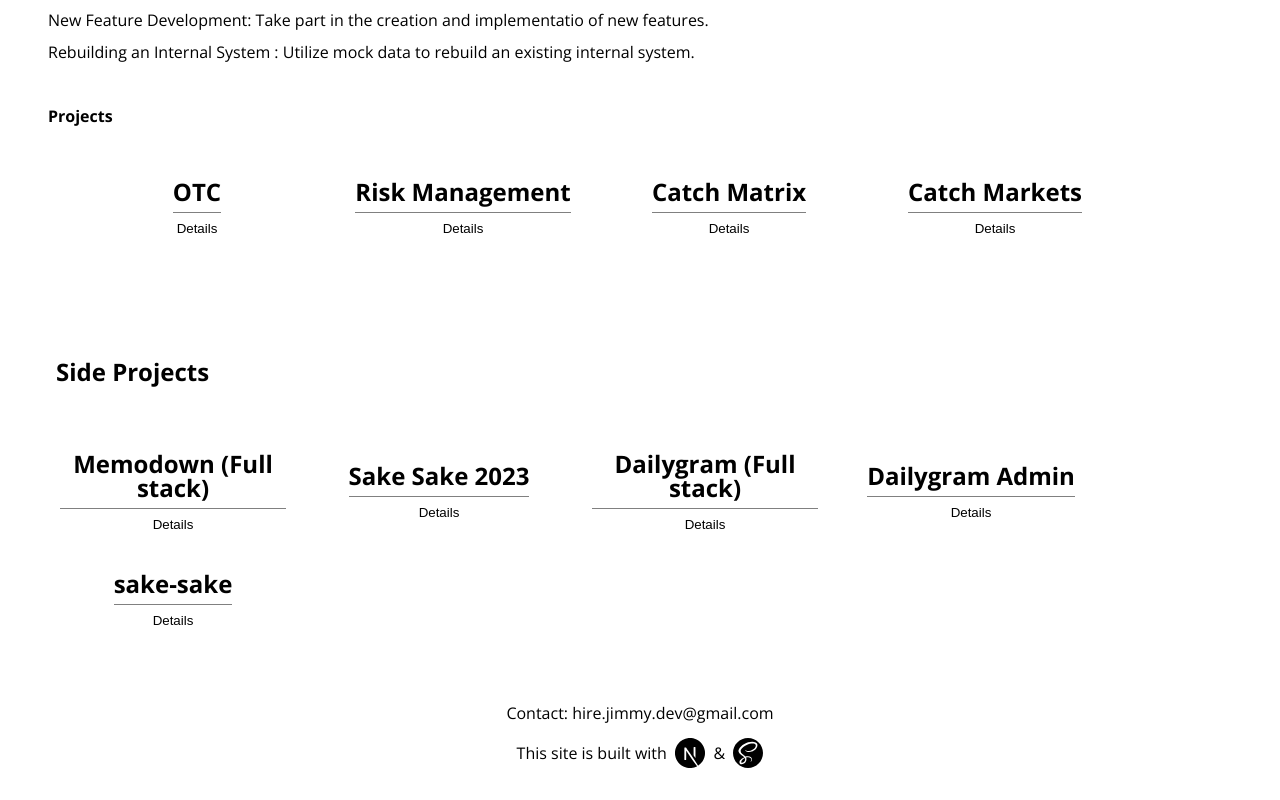
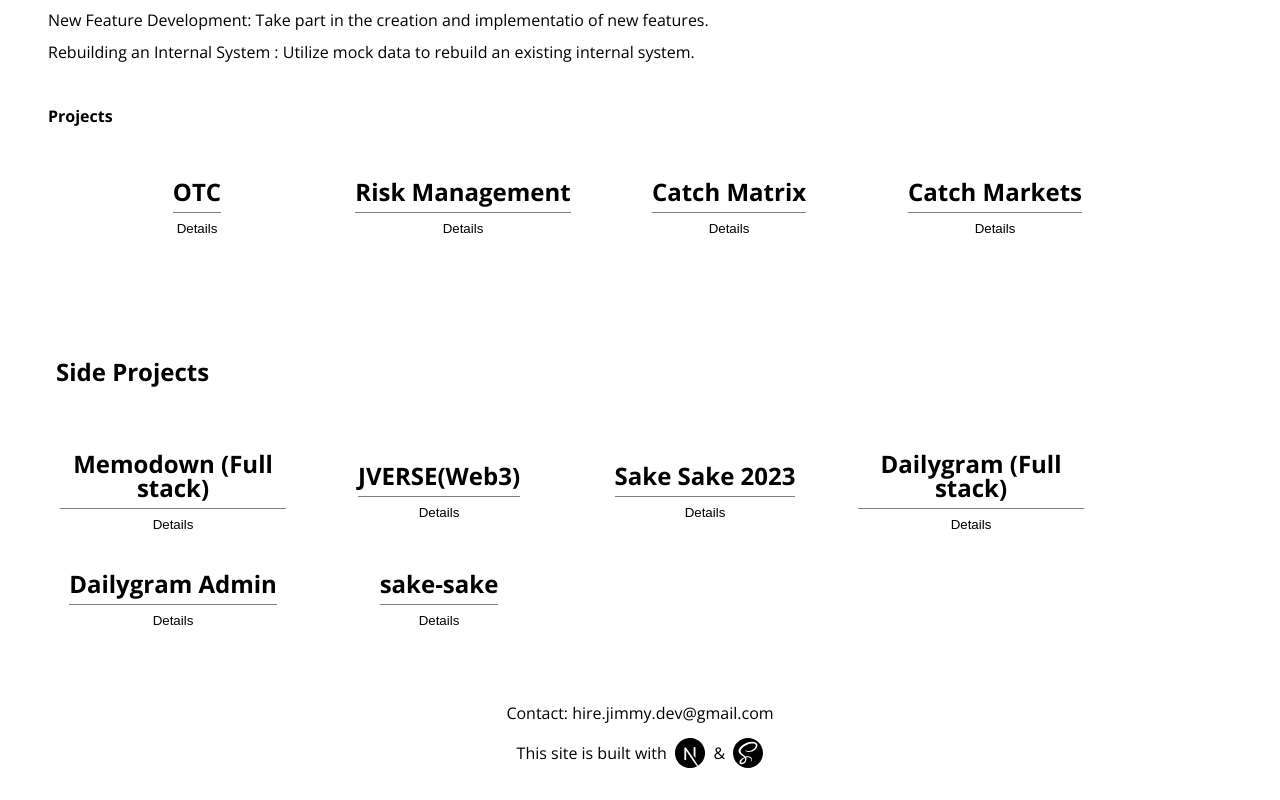
Before and after one commit to jimmyisdev/jimmy_resume2023, a Next.js app: page /work in a window 1280 px wide. Shown: the part 486-1286 px from the top of the page. Built offline with nearby package versions, Linux system fonts and the light colour scheme.

Commit message:
add new project

```diff
--- a/src/components/Work/workData.ts
+++ b/src/components/Work/workData.ts
@@ -114,6 +114,29 @@ export const projectData = [
 
   },
   {
+    name: "JVERSE(Web3)",
+    url: "https://jverse-2023.vercel.app/",
+    description: [
+      ""
+
+    ],
+    repos: {
+      frontend: "https://github.com/jimmyisdev/jc_web3_2023",
+    },
+    tools: [
+      "Next13",
+      "TypeScript",
+      "Tailwind",
+      "EthersJS",
+      'Binance API',
+      'MetaMask',
+      "Context API",
+      "Vercel",
+    ],
+    tasks: [],
+
+  },
+  {
     name: "Sake Sake 2023",
     url: "https://sake-sake2023.vercel.app/",
     videoUrl: 'https://youtu.be/p-Cutwb0RvA?si=WW4-bg1LP0F3mWdu',
```
Also changed, not shown: src/components/Intro/toolData.ts (+9 -0 lines).
